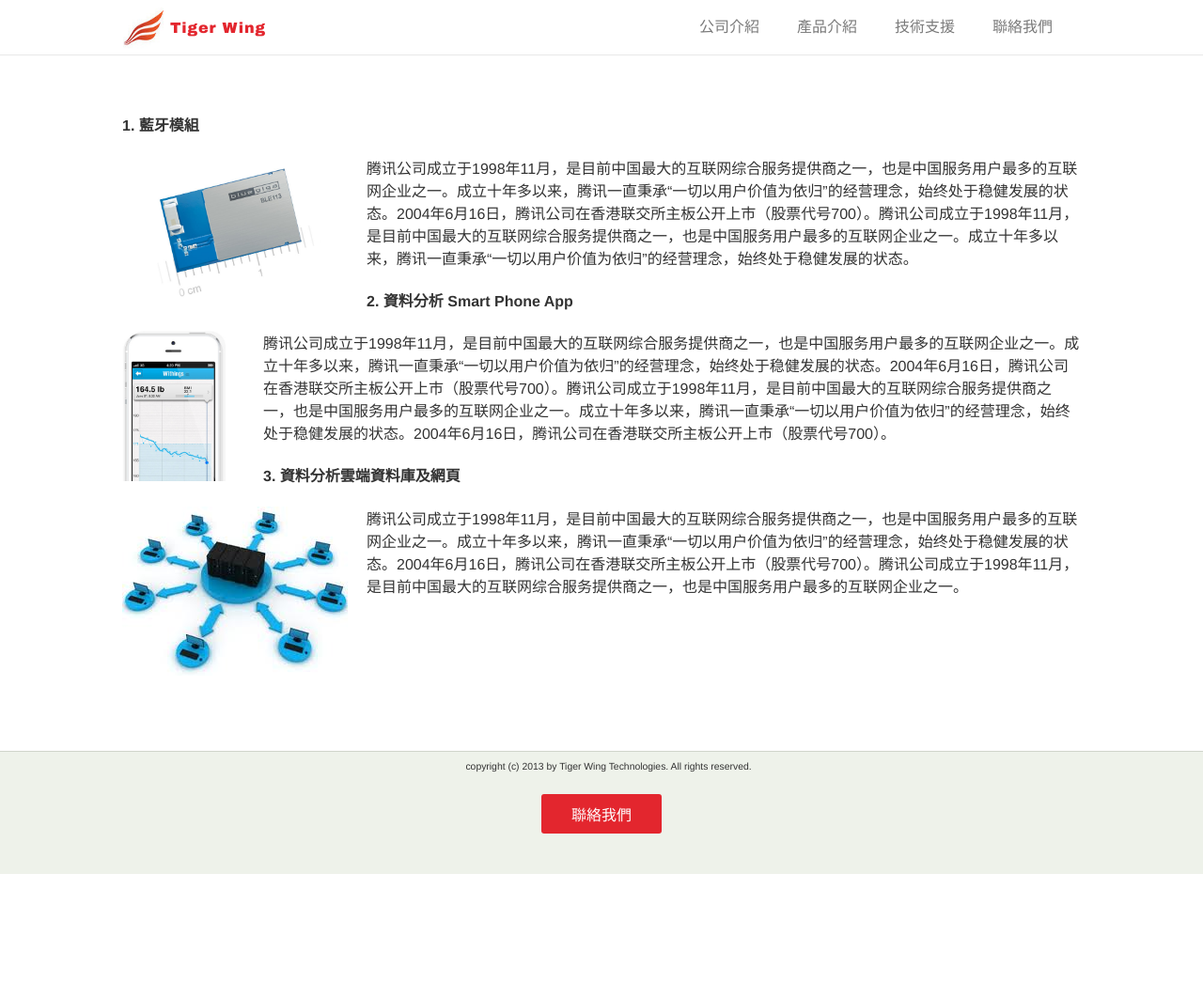
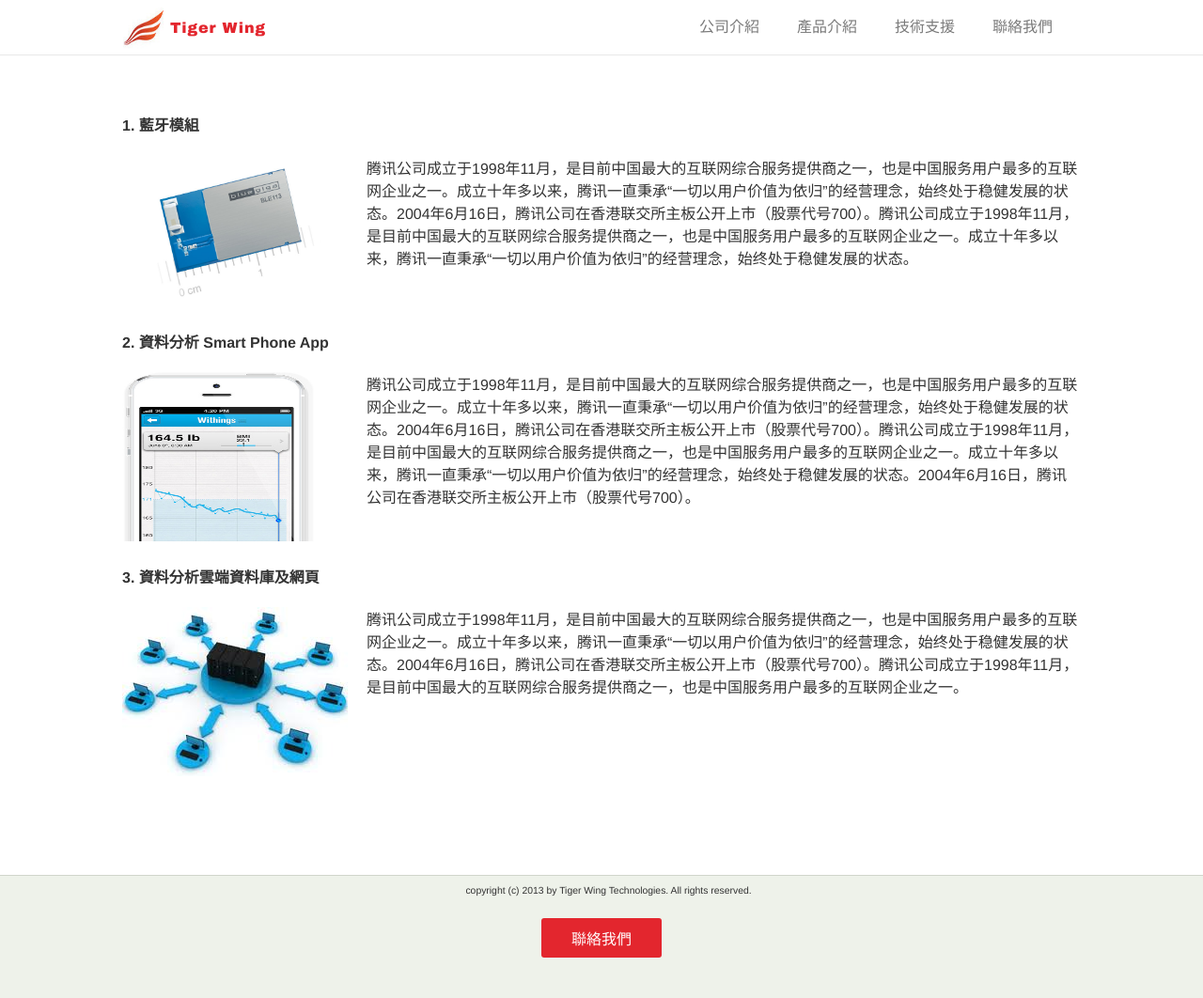
Before and after one commit to Arthur0206/Sprintron-Website, a PHP site: page /product_intro.php in a window 1280 px wide. Shown: the whole page at 94% size. Before the commit the page ends 930 px from the top, so only its background shows below. Run offline with PHP 8.4, Linux system fonts and the light colour scheme.

Commit message:
change product_intro.php

```diff
--- a/css/main.css
+++ b/css/main.css
@@ -353,4 +353,12 @@ ul {
     text-align: center;
 }
 
-/******************************************** 公司介紹頁面 *******************************************/
+/******************************************** 產品介紹頁面 *******************************************/
+.product_img {
+    float:left;
+    padding-right: 20px;
+    margin-bottom: 25px;
+}
+.paragraph_title {
+    clear: left;
+}
--- a/product_intro.php
+++ b/product_intro.php
@@ -22,23 +22,24 @@
         <div id="main_container">
             <div style="height: 30px">
             </div>
-            <h4>1. 藍牙模組</h4>
+
+            <h4 class="paragraph_title">1. 藍牙模組</h4>
             <div>
-            <img src="./Pics/bt_module.jpg" style="float:left;padding-right:20px" height="160px" width="240px">
+            <img class="product_img" src="./Pics/bt_module.jpg" height="160px" width="240px">
             <p> 腾讯公司成立于1998年11月，是目前中国最大的互联网综合服务提供商之一，也是中国服务用户最多的互联网企业之一。成立十年多以来，腾讯一直秉承“一切以用户价值为依归”的经营理念，始终处于稳健发展的状态。2004年6月16日，腾讯公司在香港联交所主板公开上市（股票代号700）。腾讯公司成立于1998年11月，是目前中国最大的互联网综合服务提供商之一，也是中国服务用户最多的互联网企业之一。成立十年多以来，腾讯一直秉承“一切以用户价值为依归”的经营理念，始终处于稳健发展的状态。
             </p>
             </div>
 
-            <h4>2. 資料分析 Smart Phone App</h4>
+            <h4 class="paragraph_title">2. 資料分析 Smart Phone App</h4>
             <div>
-            <img src="./Pics/iphone-app.jpg" style="float:left;padding-right:20px;padding-bottom:5px" height="160px" width="130px">
+            <img class="product_img" src="./Pics/iphone-app.jpg" height="180px" width="240px">
             <p> 腾讯公司成立于1998年11月，是目前中国最大的互联网综合服务提供商之一，也是中国服务用户最多的互联网企业之一。成立十年多以来，腾讯一直秉承“一切以用户价值为依归”的经营理念，始终处于稳健发展的状态。2004年6月16日，腾讯公司在香港联交所主板公开上市（股票代号700）。腾讯公司成立于1998年11月，是目前中国最大的互联网综合服务提供商之一，也是中国服务用户最多的互联网企业之一。成立十年多以来，腾讯一直秉承“一切以用户价值为依归”的经营理念，始终处于稳健发展的状态。2004年6月16日，腾讯公司在香港联交所主板公开上市（股票代号700）。
             </p>
             </div>
 
-            <h4>3. 資料分析雲端資料庫及網頁</h4>
+            <h4 class="paragraph_title">3. 資料分析雲端資料庫及網頁</h4>
             <div>
-            <img src="./Pics/server.jpg" style="float:left;padding-right:20px" height="180px" width="240px">
+            <img class="product_img" src="./Pics/server.jpg" height="180px" width="240px">
             <p> 腾讯公司成立于1998年11月，是目前中国最大的互联网综合服务提供商之一，也是中国服务用户最多的互联网企业之一。成立十年多以来，腾讯一直秉承“一切以用户价值为依归”的经营理念，始终处于稳健发展的状态。2004年6月16日，腾讯公司在香港联交所主板公开上市（股票代号700）。腾讯公司成立于1998年11月，是目前中国最大的互联网综合服务提供商之一，也是中国服务用户最多的互联网企业之一。
             </p>
             </div>
```
